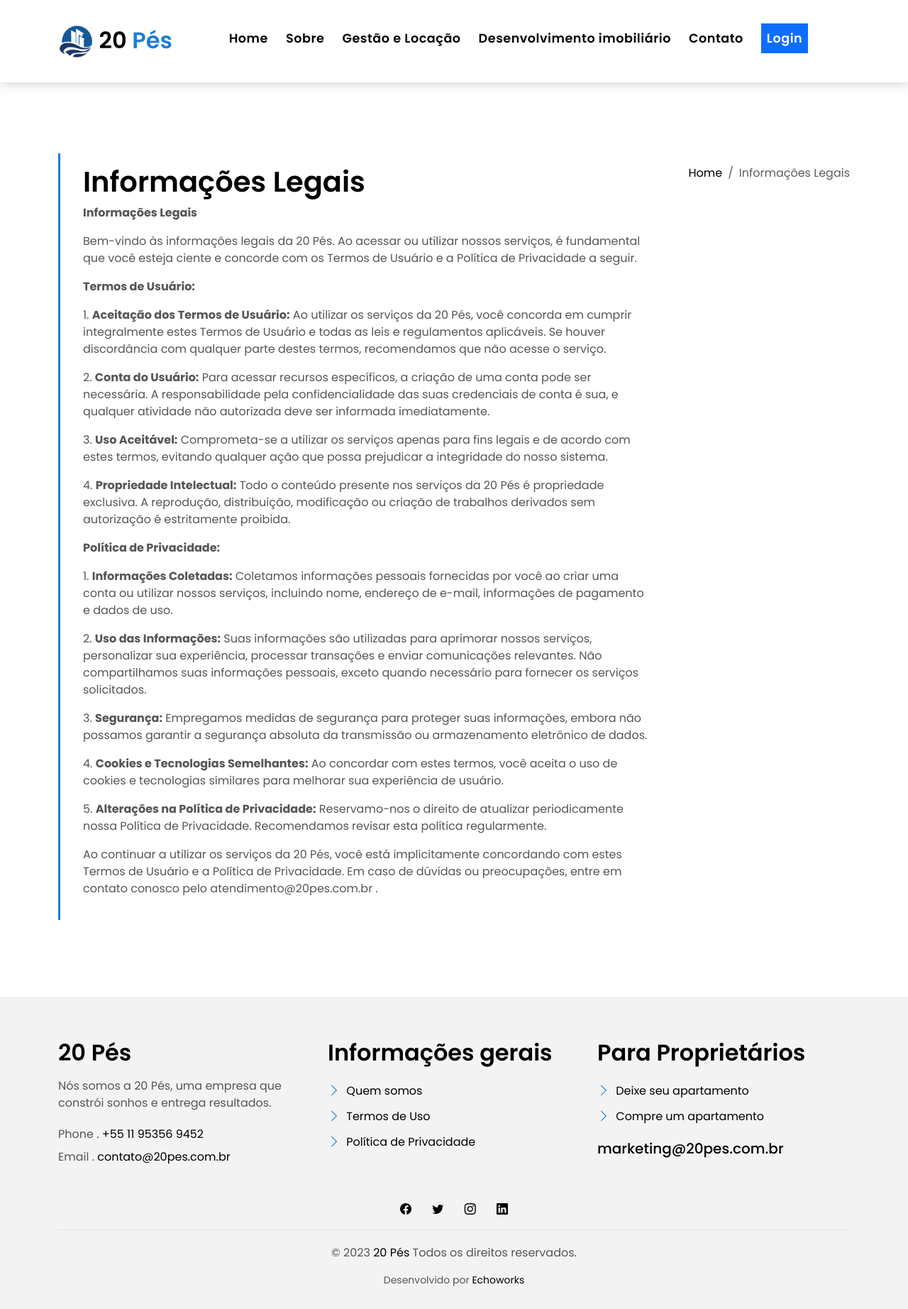
After one commit to everlon/20pes, a Django app: page /informacoes-legais/ in a window 1280 px wide. The commit adds this page. Shown: the whole page at 71% size. Run offline with Django 4.2, Linux system fonts and the light colour scheme; some libraries are stand-ins or nearby versions.

Commit message:
Informações Legais

```diff
--- a/imoveis/templates/footer.html
+++ b/imoveis/templates/footer.html
@@ -38,13 +38,10 @@
                     <i class="bi bi-chevron-right"></i> <a href="{% url 'about' %}">Quem somos</a>
                   </li>
                   <li class="item-list-a">
-                    <i class="bi bi-chevron-right"></i> <a href="#">Informações Legal</a>
+                    <i class="bi bi-chevron-right"></i> <a href="{% url 'legal-information' %}">Termos de Uso</a>
                   </li>
                   <li class="item-list-a">
-                    <i class="bi bi-chevron-right"></i> <a href="#">Termos de Uso</a>
-                  </li>
-                  <li class="item-list-a">
-                    <i class="bi bi-chevron-right"></i> <a href="#">Política de Privacidade</a>
+                    <i class="bi bi-chevron-right"></i> <a href="{% url 'legal-information' %}">Política de Privacidade</a>
                   </li>
                 </ul>
               </div>
--- /dev/null
+++ b/imoveis/templates/legal_information.html
@@ -0,0 +1,59 @@
+{% extends 'base.html' %}
+
+{% load static %}
+{% load django_bootstrap5 %}
+
+{% block content %}
+
+<main id="main">
+
+    <!-- ======= Intro Single ======= -->
+    <section class="intro-single">
+      <div class="container">
+        <div class="row">
+          <div class="col-md-12 col-lg-9">
+            <div class="title-single-box">
+              <h1 class="title-single">Informações Legais</h1>
+              <span class="color-text-a">
+                <p><strong>Informações Legais</strong></p>
+
+                <p>Bem-vindo às informações legais da 20 Pés. Ao acessar ou utilizar nossos serviços, é fundamental que você esteja ciente e concorde com os Termos de Usuário e a Política de Privacidade a seguir.</p>
+
+                <p><strong>Termos de Usuário:</strong></p>
+
+                <p>1. <b>Aceitação dos Termos de Usuário:</b> Ao utilizar os serviços da 20 Pés, você concorda em cumprir integralmente estes Termos de Usuário e todas as leis e regulamentos aplicáveis. Se houver discordância com qualquer parte destes termos, recomendamos que não acesse o serviço.</p>
+                <p>2. <b>Conta do Usuário:</b> Para acessar recursos específicos, a criação de uma conta pode ser necessária. A responsabilidade pela confidencialidade das suas credenciais de conta é sua, e qualquer atividade não autorizada deve ser informada imediatamente.</p>
+                <p>3. <b>Uso Aceitável:</b> Comprometa-se a utilizar os serviços apenas para fins legais e de acordo com estes termos, evitando qualquer ação que possa prejudicar a integridade do nosso sistema.</p>
+                <p>4. <b>Propriedade Intelectual:</b> Todo o conteúdo presente nos serviços da 20 Pés é propriedade exclusiva. A reprodução, distribuição, modificação ou criação de trabalhos derivados sem autorização é estritamente proibida.</p>
+
+                <p><strong>Política de Privacidade:</strong></p>
+
+                <p>1. <b>Informações Coletadas:</b> Coletamos informações pessoais fornecidas por você ao criar uma conta ou utilizar nossos serviços, incluindo nome, endereço de e-mail, informações de pagamento e dados de uso.</p>
+                <p>2. <b>Uso das Informações:</b> Suas informações são utilizadas para aprimorar nossos serviços, personalizar sua experiência, processar transações e enviar comunicações relevantes. Não compartilhamos suas informações pessoais, exceto quando necessário para fornecer os serviços solicitados.</p>
+                <p>3. <b>Segurança:</b> Empregamos medidas de segurança para proteger suas informações, embora não possamos garantir a segurança absoluta da transmissão ou armazenamento eletrônico de dados.</p>
+                <p>4. <b>Cookies e Tecnologias Semelhantes:</b> Ao concordar com estes termos, você aceita o uso de cookies e tecnologias similares para melhorar sua experiência de usuário.</p>
+                <p>5. <b>Alterações na Política de Privacidade:</b> Reservamo-nos o direito de atualizar periodicamente nossa Política de Privacidade. Recomendamos revisar esta política regularmente.</p>
+
+                <p>Ao continuar a utilizar os serviços da 20 Pés, você está implicitamente concordando com estes Termos de Usuário e a Política de Privacidade. Em caso de dúvidas ou preocupações, entre em contato conosco pelo atendimento@20pes.com.br .</p>
+              </span>
+            </div>
+          </div>
+          <div class="col-md-12 col-lg-3">
+            <nav aria-label="breadcrumb" class="breadcrumb-box d-flex justify-content-lg-end">
+              <ol class="breadcrumb">
+                <li class="breadcrumb-item">
+                  <a href="{% url 'home' %}">Home</a>
+                </li>
+                <li class="breadcrumb-item active" aria-current="page">
+                  Informações Legais
+                </li>
+              </ol>
+            </nav>
+          </div>
+        </div>
+      </div>
+    </section><!-- End Intro Single-->
+
+  </main><!-- End #main -->
+
+{% endblock %}
--- a/imoveis/urls.py
+++ b/imoveis/urls.py
@@ -15,6 +15,7 @@ from .views import (
     propertyEditView,
     propertyDevelopment,
     aboutView,
+    legalInformationView,
     contactView,
     MyProfileView
 )
@@ -22,6 +23,7 @@ from .views import (
 urlpatterns = [
     path('', IndexView.as_view(), name='home'),
     path('sobre/', aboutView.as_view(), name='about'),
+    path('informacoes-legais/', legalInformationView.as_view(), name='legal-information'),
     path('contatos/', contactView.as_view(), name='contactus'),
     path('desenvolvimento-imobiliario/', propertyDevelopment.as_view(), name='propertydevelopment'),
     path('imoveis-cadastro/', propertyNewFormView.as_view(), name='property-new'),
--- a/imoveis/views.py
+++ b/imoveis/views.py
@@ -99,6 +99,15 @@ class IndexView(ListView):
 
 class aboutView(TemplateView):
     template_name = 'about.html'
+
+    def get_context_data(self, **kwargs):
+        context = super().get_context_data(**kwargs)
+        context['property_cat'] = Categoria.objects.filter(active=True).order_by('parent', 'titulo')
+        return context
+
+
+class legalInformationView(TemplateView):
+    template_name = 'legal_information.html'
 
     def get_context_data(self, **kwargs):
         context = super().get_context_data(**kwargs)
```
